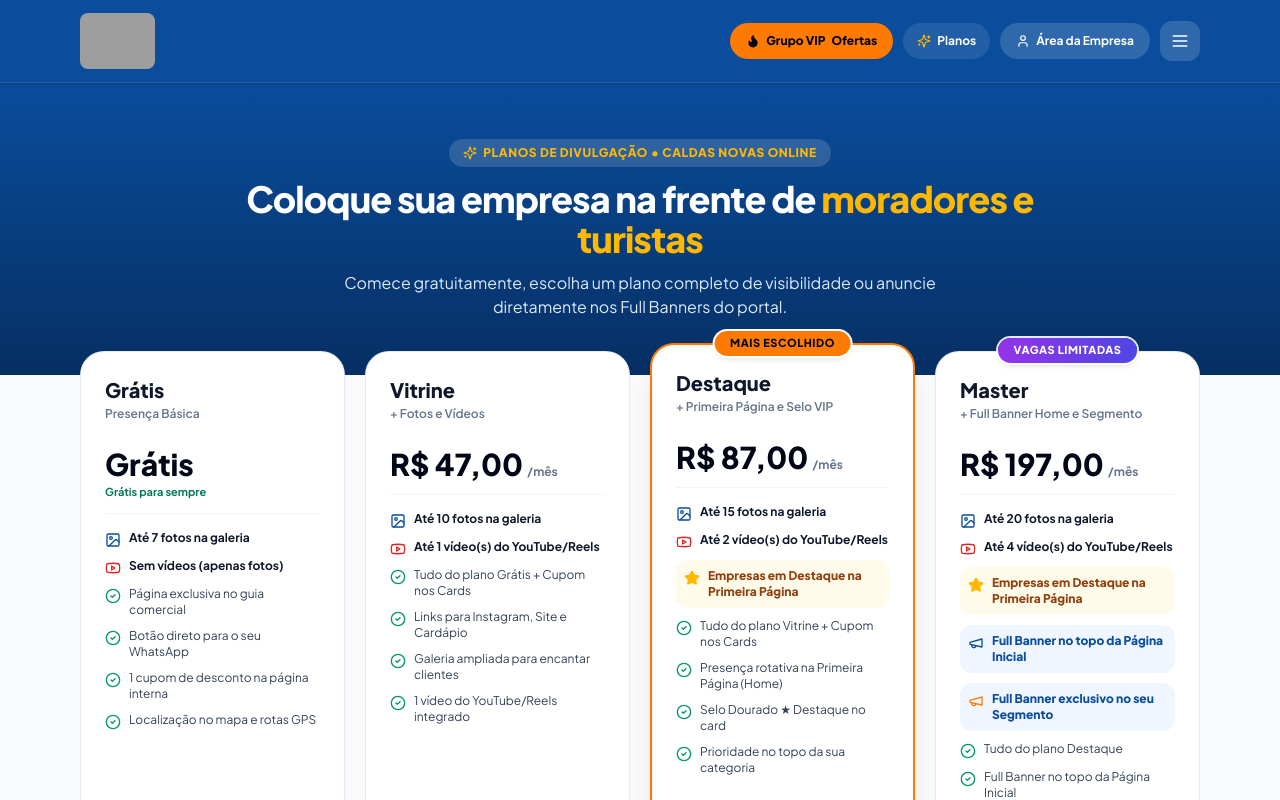
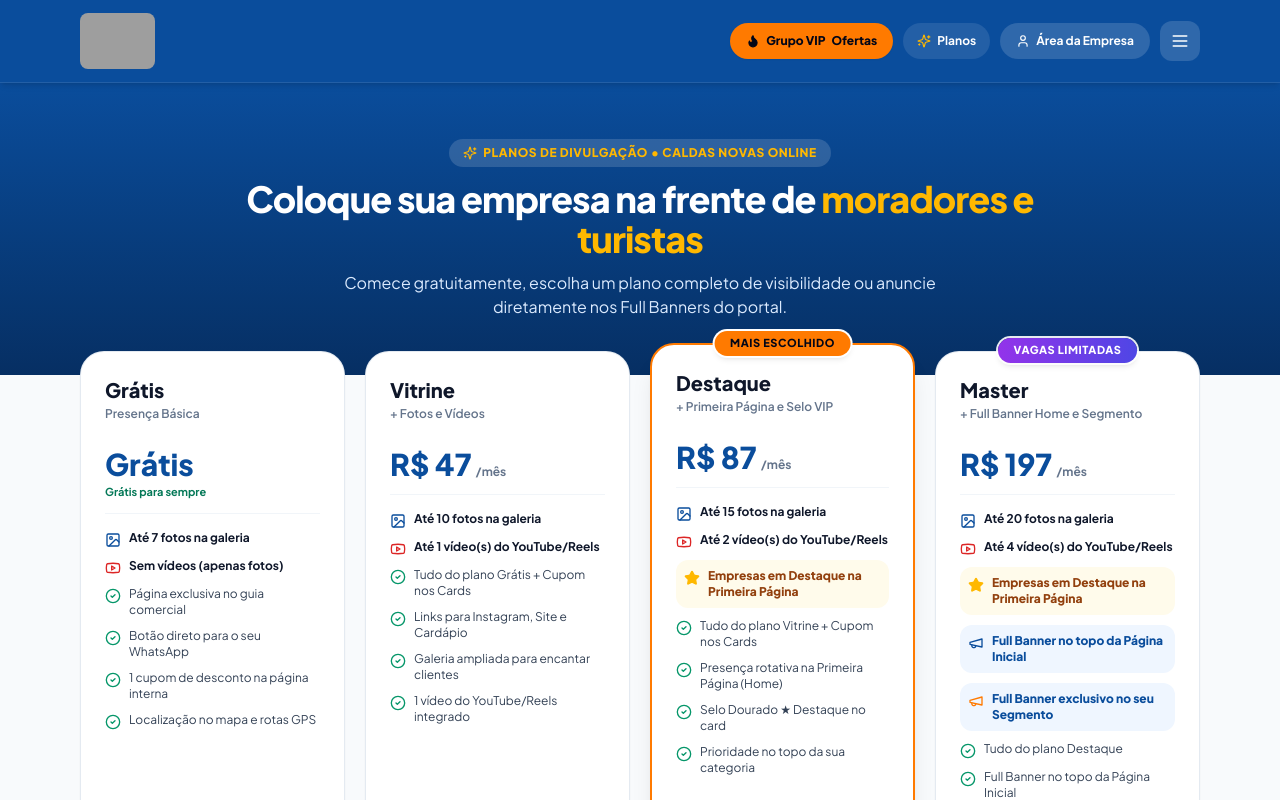
Before and after one commit to paulosergiodiniz10-lab/caldas-online, a Next.js app: page /planos in a window 1280 px wide. Shown: the top 800 px of the page. Built offline with nearby package versions, Linux system fonts and the light colour scheme; no server answers; the database is empty; grey boxes are pictures that could not be loaded.

Commit message:
Update page.tsx

```diff
--- a/src/app/planos/page.tsx
+++ b/src/app/planos/page.tsx
@@ -21,9 +21,20 @@ import {
   ExternalLink,
 } from "lucide-react";
 
-function formatBRL(value: number): string {
-  if (!value || value <= 0) return "Grátis";
-  return value.toLocaleString("pt-BR", {
+type ExtendedPlanDoc = PlanDoc & {
+  priceDisplay?: string;
+};
+
+function formatPlanPrice(plan: ExtendedPlanDoc): string {
+  if (!plan.price || plan.price <= 0) return "Grátis";
+  if (plan.priceDisplay && plan.priceDisplay.trim()) {
+    const raw = plan.priceDisplay.trim();
+    return raw.startsWith("R$") ? raw : `R$ ${raw}`;
+  }
+  if (Number.isInteger(plan.price)) {
+    return `R$ ${plan.price.toLocaleString("pt-BR")}`;
+  }
+  return plan.price.toLocaleString("pt-BR", {
     style: "currency",
     currency: "BRL",
   });
@@ -53,7 +64,7 @@ function sortHybrid<T extends { order?: number }>(items: T[]): T[] {
 }
 
 export default function PublicPlansPage() {
-  const [plans, setPlans] = useState<PlanDoc[]>(() =>
+  const [plans, setPlans] = useState<ExtendedPlanDoc[]>(() =>
     sortHybrid(DEFAULT_PLANS.filter((p) => p.active !== false))
   );
   const [settings, setSettings] = useState<SiteSettings>(DEFAULT_SITE_SETTINGS);
@@ -63,16 +74,16 @@ export default function PublicPlansPage() {
     async function loadPlansAndSettings() {
       try {
         const snapPlans = await getDocs(collection(db, "plans"));
-        const firestoreMap = new Map<string, PlanDoc>();
+        const firestoreMap = new Map<string, ExtendedPlanDoc>();
         snapPlans.docs.forEach((d) => {
           firestoreMap.set(d.id, {
             id: d.id,
-            ...(d.data() as Omit<PlanDoc, "id">),
+            ...(d.data() as Omit<ExtendedPlanDoc, "id">),
           });
         });
 
         // Mescla os planos padrão com os editados/criados no Firestore
-        const mergedMap = new Map<string, PlanDoc>();
+        const mergedMap = new Map<string, ExtendedPlanDoc>();
         DEFAULT_PLANS.forEach((def) => {
           mergedMap.set(def.id, firestoreMap.get(def.id) || def);
         });
@@ -153,10 +164,9 @@ export default function PublicPlansPage() {
               const isFree = !plan.price || plan.price <= 0;
               const isBannerOnlyPlan =
                 (plan.maxPhotos ?? 0) === 0 && (plan.maxVideos ?? 0) === 0;
+              const formattedPrice = formatPlanPrice(plan);
 
-              const waMessage = `Olá! Vi os planos no portal *Caldas Novas Online* e tenho interesse no plano *${plan.name}* (${formatBRL(
-                plan.price
-              )}). Gostaria de saber como ativar!`;
+              const waMessage = `Olá! Vi os planos no portal *Caldas Novas Online* e tenho interesse no plano *${plan.name}* (${formattedPrice}). Gostaria de saber como ativar!`;
               const waUrl = `https://wa.me/${cleanMasterPhone}?text=${encodeURIComponent(
                 waMessage
               )}`;
@@ -194,8 +204,8 @@ export default function PublicPlansPage() {
 
                     <div className="pt-2 pb-3 border-b border-slate-100">
                       <div className="flex items-baseline gap-1">
-                        <span className="text-3xl font-black text-slate-950">
-                          {formatBRL(plan.price)}
+                        <span className="text-3xl font-black text-[#0A4D9C]">
+                          {formattedPrice}
                         </span>
                         {!isFree && (
                           <span className="text-xs font-bold text-slate-500">
```
